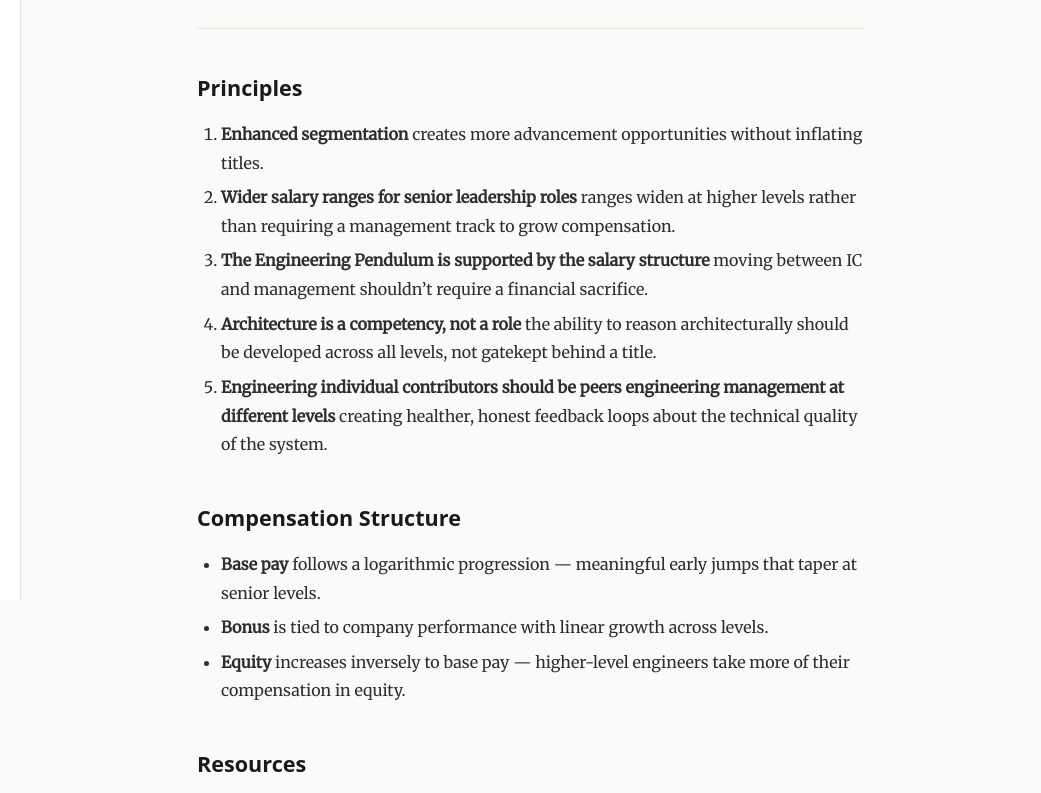
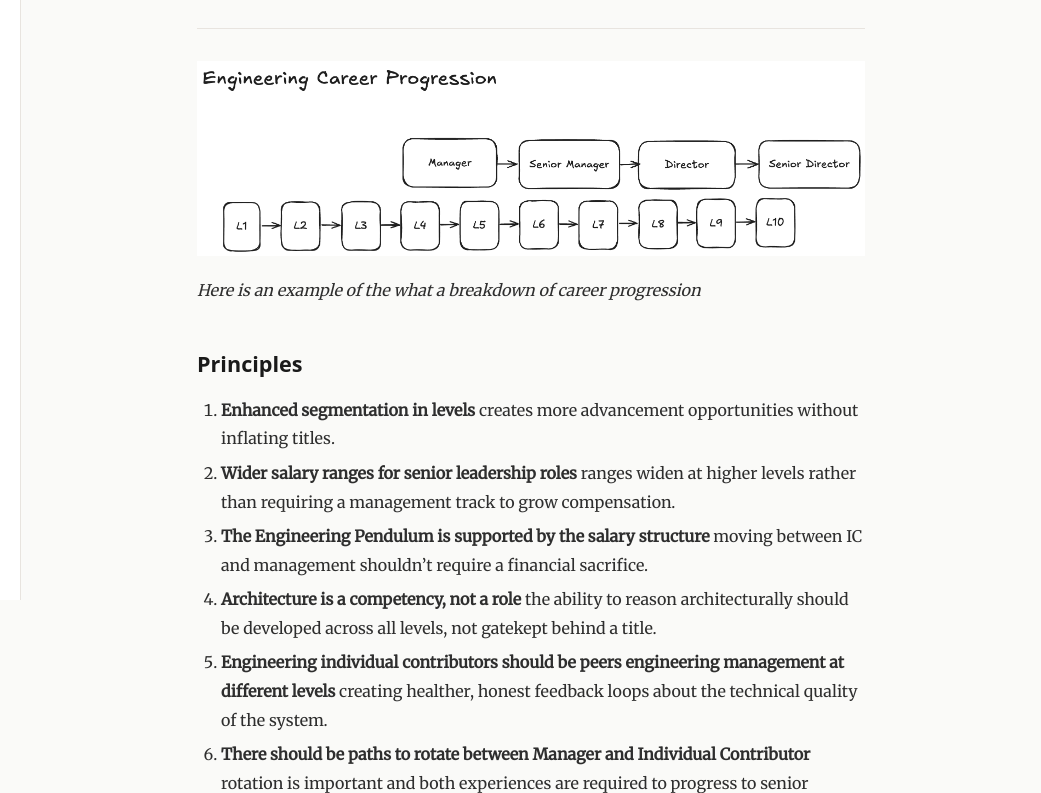
Before and after one commit to danlafeir/danlafeir.github.io, an Astro site: page /playbook/career-management/career-progression in a window 1280 px wide. Shown: the part 200-993 px from the top of the page, 239-1280 px from the left. Built offline with nearby package versions, Linux system fonts and the light colour scheme; Astro itself is replaced by a stand-in of ours.

Commit message:
Add Career progression

```diff
--- a/src/content/playbook/career-management/career-progression.md
+++ b/src/content/playbook/career-management/career-progression.md
@@ -1,17 +1,22 @@
 ---
 title: Career Progression
 section: Career Management
-description: A framework for career advancement that decouples compensation from titles and supports multiple paths.
+description: Ideas for career paths that decouples compensation from titles, supports multiple paths, and a structural engineering pendulum
 order: 1
 ---
 
+![career progression](/images/playbook/career_progression.png)
+
+*Here is an example of the what a breakdown of career progression*
+
 ## Principles
 
-1. **Enhanced segmentation** creates more advancement opportunities without inflating titles.
+1. **Enhanced segmentation in levels** creates more advancement opportunities without inflating titles.
 2. **Wider salary ranges for senior leadership roles** ranges widen at higher levels rather than requiring a management track to grow compensation.
 3. **The Engineering Pendulum is supported by the salary structure** moving between IC and management shouldn't require a financial sacrifice.
 4. **Architecture is a competency, not a role** the ability to reason architecturally should be developed across all levels, not gatekept behind a title.
 5. **Engineering individual contributors should be peers engineering management at different levels** creating healther, honest feedback loops about the technical quality of the system.
+6. **There should be paths to rotate between Manager and Individual Contributor** rotation is important and both experiences are required to progress to senior leadership.
 
 ## Compensation Structure
 
```
Also changed, not shown: public/images/playbook/career_progression.png (added), 1 other file.
